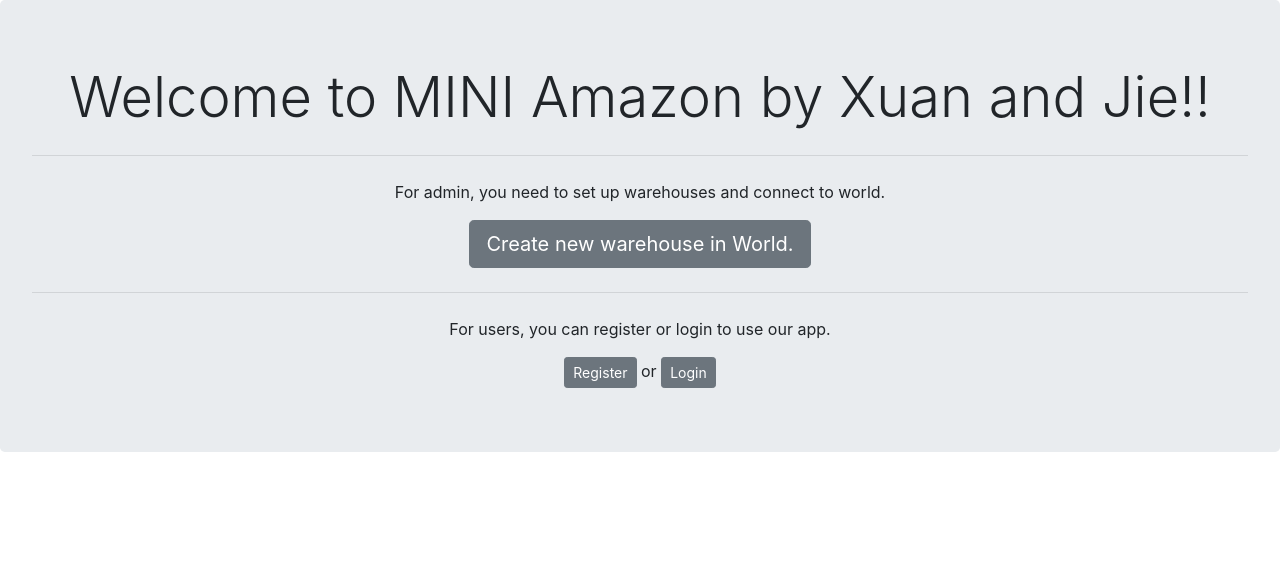
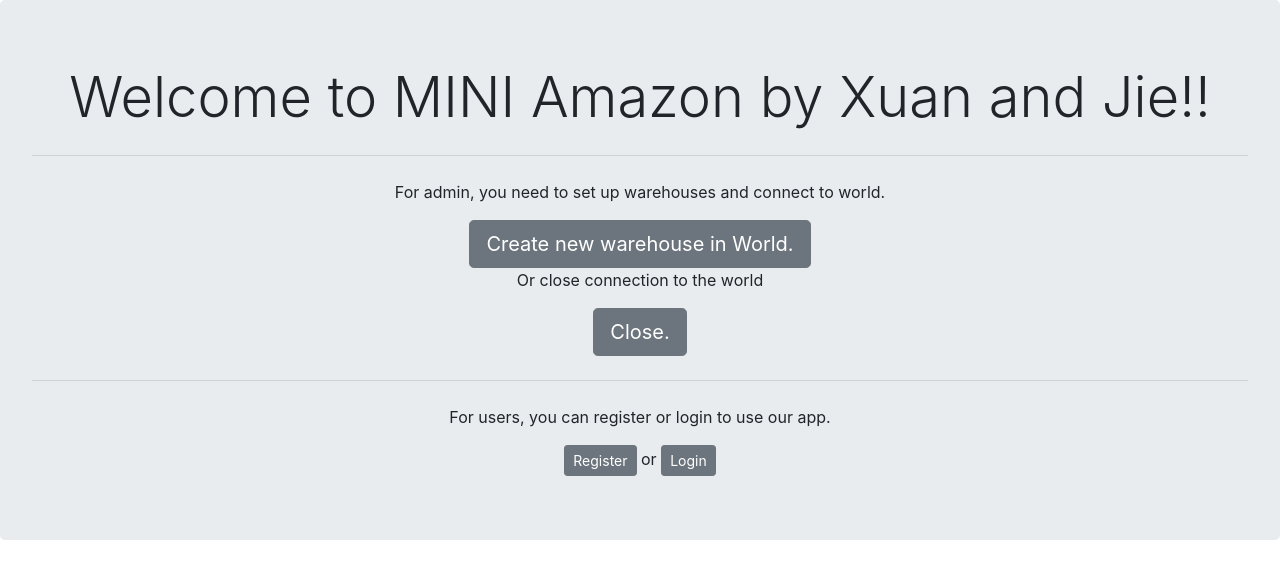
Before and after one commit to xuanyangece/mini-Amazon-server-app, a Django app: page /webserver/homepage/ in a window 1280 px wide. Shown: the top 579 px of the page. Run offline with Django 3.2, Linux system fonts and the light colour scheme; some libraries are stand-ins or nearby versions.

Commit message:
Add close world and login redirect

```diff
--- a/webserver/xjamazon/webserver/templates/webserver/index.html
+++ b/webserver/xjamazon/webserver/templates/webserver/index.html
@@ -17,6 +17,9 @@
             <hr class="my-4">
             <p>For admin, you need to set up warehouses and connect to world.</p>
             <a class="btn btn btn-secondary btn-lg" href="{% url 'webserver:createWarehouse' %}" role="button">Create new warehouse in World.</a>
+            <br>
+            <p>Or close connection to the world</p>
+            <a class="btn btn btn-secondary btn-lg" href="{% url 'webserver:close' %}" role="button">Close.</a>
             <hr class="my-4">
             <p>For users, you can register or login to use our app.</p>
             <a class="btn btn btn-secondary btn-sm" href="{% url 'webserver:register' %}" role="button">Register</a>
--- a/webserver/xjamazon/webserver/urls.py
+++ b/webserver/xjamazon/webserver/urls.py
@@ -6,6 +6,7 @@
 
 urlpatterns = [
     path('homepage/', views.homepage, name='homepage'),
+    path('close/', views.close, name='close'),
     path('createWarehouse/', views.createWarehouse, name='createWarehouse'),
     path('login/', views.login, name='login'),
     path('register/', views.register, name='register'),
--- a/webserver/xjamazon/webserver/views.py
+++ b/webserver/xjamazon/webserver/views.py
@@ -16,6 +16,7 @@
 # modify according to app server
 HOST, PORT = "vcm-8965.vm.duke.edu", 65432
 
+
 # helper function for prettify XML from https://stackoverflow.com/questions/17402323/use-xml-etree-elementtree-to-print-nicely-formatted-xml-files
 def prettify(elem):
     """Return a pretty-printed XML string for the Element.
@@ -27,6 +28,21 @@
 
 # homepage
 def homepage(request):
+    return render(request, 'webserver/index.html', {})
+
+# close world, tell UPS close connection
+def close(request):
+    # generate XML
+    closeXML = ET.Element('closeWorld')
+
+    closerequest = prettify(closeXML)
+
+    # send close request to app server
+    s = socket.socket(socket.AF_INET, socket.SOCK_STREAM)
+    app_server_ip = socket.gethostbyname(HOST)
+    s.connect((app_server_ip, PORT))
+    s.sendall(closerequest.encode('utf-8'))
+
     return render(request, 'webserver/index.html', {})
 
 
--- a/webserver/xjamazon/xjamazon/settings.py
+++ b/webserver/xjamazon/xjamazon/settings.py
@@ -108,6 +108,8 @@
 # Internationalization
 # https://docs.djangoproject.com/en/2.2/topics/i18n/
 
+LOGIN_URL = '/webserver/homepage/'
+
 LANGUAGE_CODE = 'en-us'
 
 TIME_ZONE = 'America/New_York'
```
